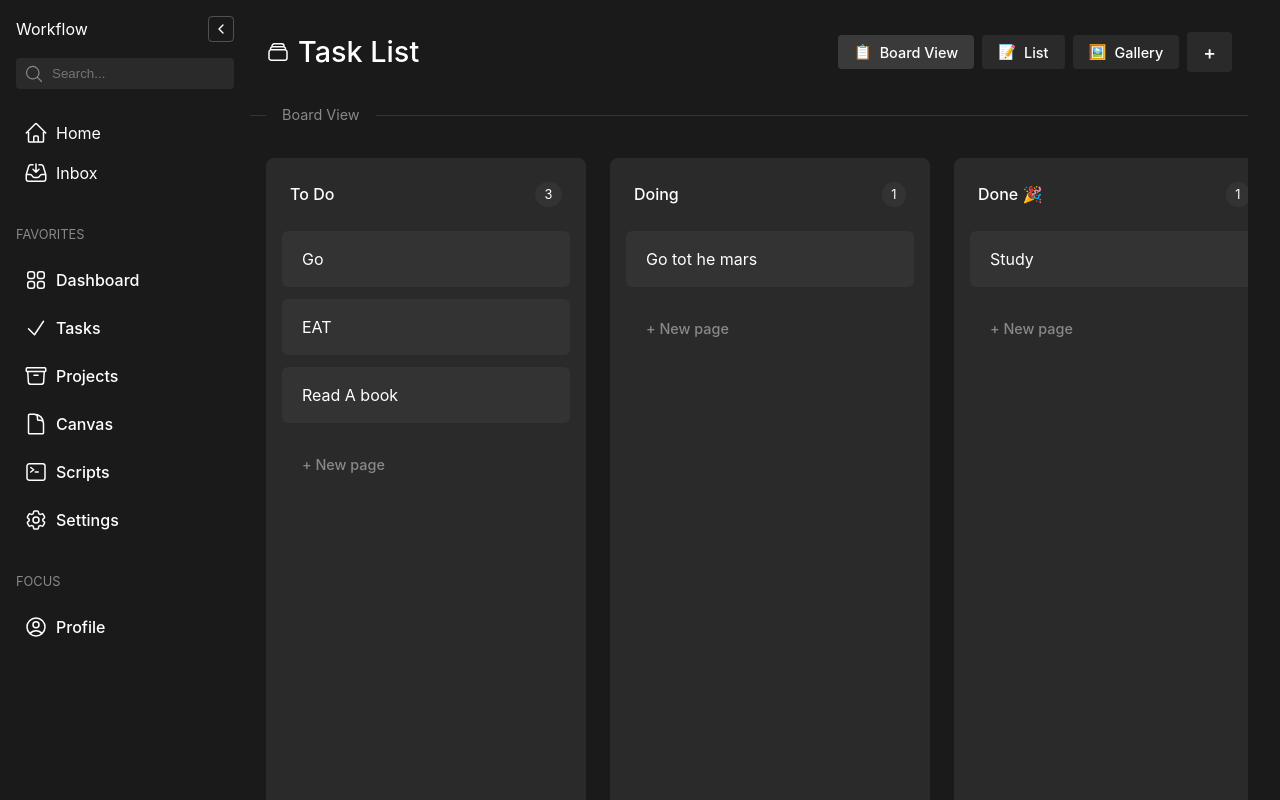
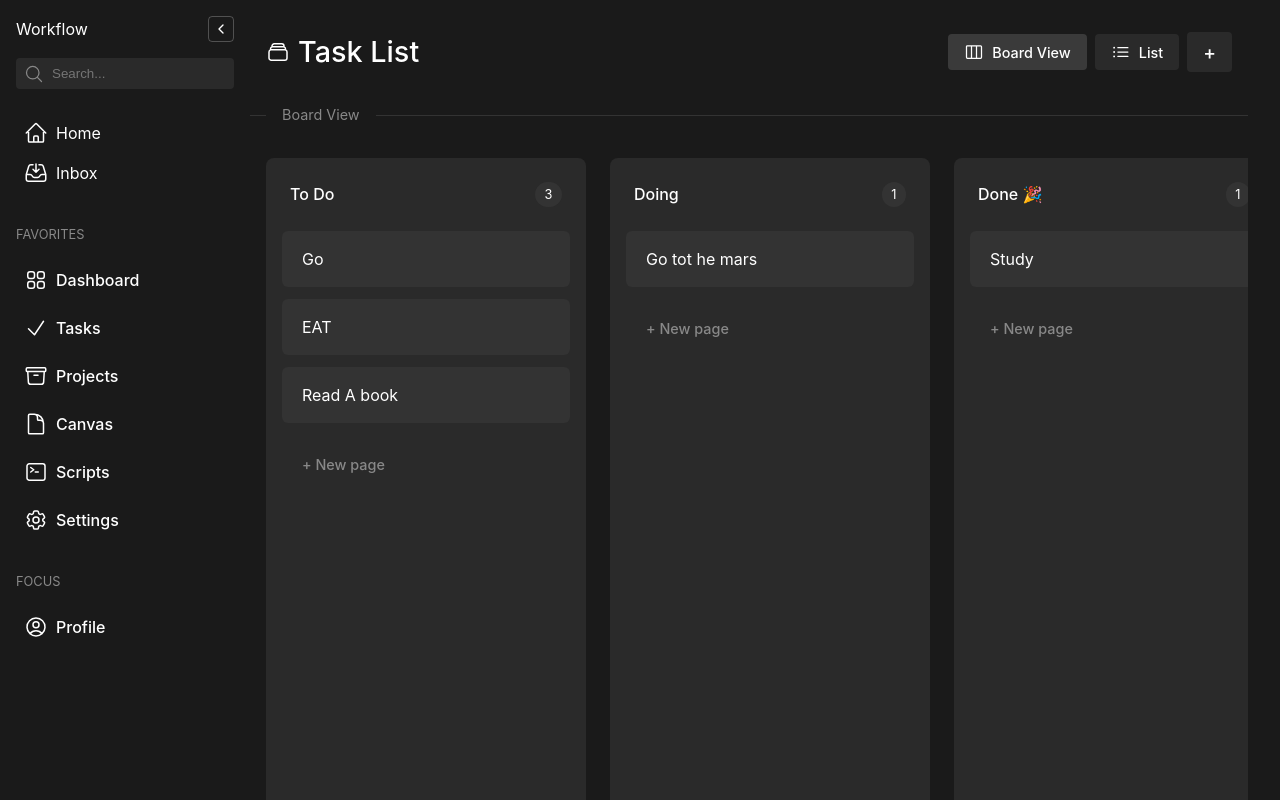
Before and after one commit to EXDEICIDA/WorkFlow-App, a React (Vite) app in the folder workflow-app/: page /tasks in a window 1280 px wide. Built offline with nearby package versions, Linux system fonts and the light colour scheme.

Commit message:
Refactor TasksPage: Replace view icons with SVGs for improved scalability and styling; add CSS for view-icon class.

```diff
--- a/workflow-app/src/Pages/TasksPage.css
+++ b/workflow-app/src/Pages/TasksPage.css
@@ -207,3 +207,8 @@ body[data-sidebar="collapsed"] .tasks-container {
   position: relative;
   z-index: 2;
 }
+
+.view-icon {
+  width: 20px;
+  height: 20px;
+}
--- a/workflow-app/src/Pages/TasksPage.jsx
+++ b/workflow-app/src/Pages/TasksPage.jsx
@@ -29,15 +29,38 @@ const TasksPage = () => {
           <button
             className={`view-btn ${viewType === "board" ? "active" : ""}`}
           >
-            <span className="view-icon">📋</span> Board View
+            <svg
+              xmlns="http://www.w3.org/2000/svg"
+              fill="none"
+              viewBox="0 0 24 24"
+              strokeWidth="1.5"
+              stroke="currentColor"
+              className="view-icon"
+            >
+              <path
+                strokeLinecap="round"
+                strokeLinejoin="round"
+                d="M9 4.5v15m6-15v15m-10.875 0h15.75c.621 0 1.125-.504 1.125-1.125V5.625c0-.621-.504-1.125-1.125-1.125H4.125C3.504 4.5 3 5.004 3 5.625v12.75c0 .621.504 1.125 1.125 1.125Z"
+              />
+            </svg>
+            Board View
           </button>
           <button className={`view-btn ${viewType === "list" ? "active" : ""}`}>
-            <span className="view-icon">📝</span> List
-          </button>
-          <button
-            className={`view-btn ${viewType === "gallery" ? "active" : ""}`}
-          >
-            <span className="view-icon">🖼️</span> Gallery
+            <svg
+              xmlns="http://www.w3.org/2000/svg"
+              fill="none"
+              viewBox="0 0 24 24"
+              strokeWidth="1.5"
+              stroke="currentColor"
+              className="view-icon"
+            >
+              <path
+                strokeLinecap="round"
+                strokeLinejoin="round"
+                d="M8.25 6.75h12M8.25 12h12m-12 5.25h12M3.75 6.75h.007v.008H3.75V6.75Zm.375 0a.375.375 0 1 1-.75 0 .375.375 0 0 1 .75 0ZM3.75 12h.007v.008H3.75V12Zm.375 0a.375.375 0 1 1-.75 0 .375.375 0 0 1 .75 0Zm-.375 5.25h.007v.008H3.75v-.008Zm.375 0a.375.375 0 1 1-.75 0 .375.375 0 0 1 .75 0Z"
+              />
+            </svg>
+            List
           </button>
           <button className="new-task-btn">+</button>
         </div>
```
